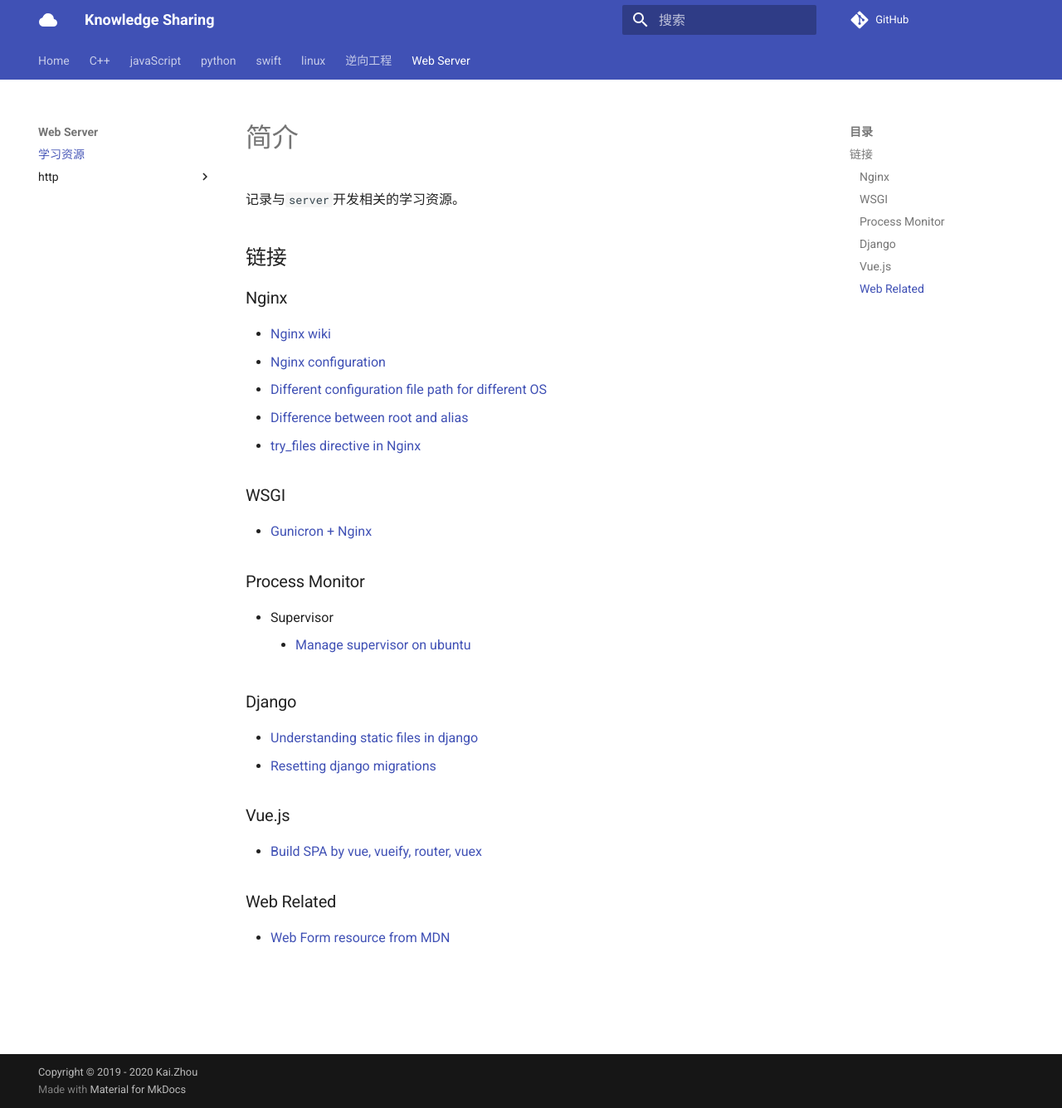
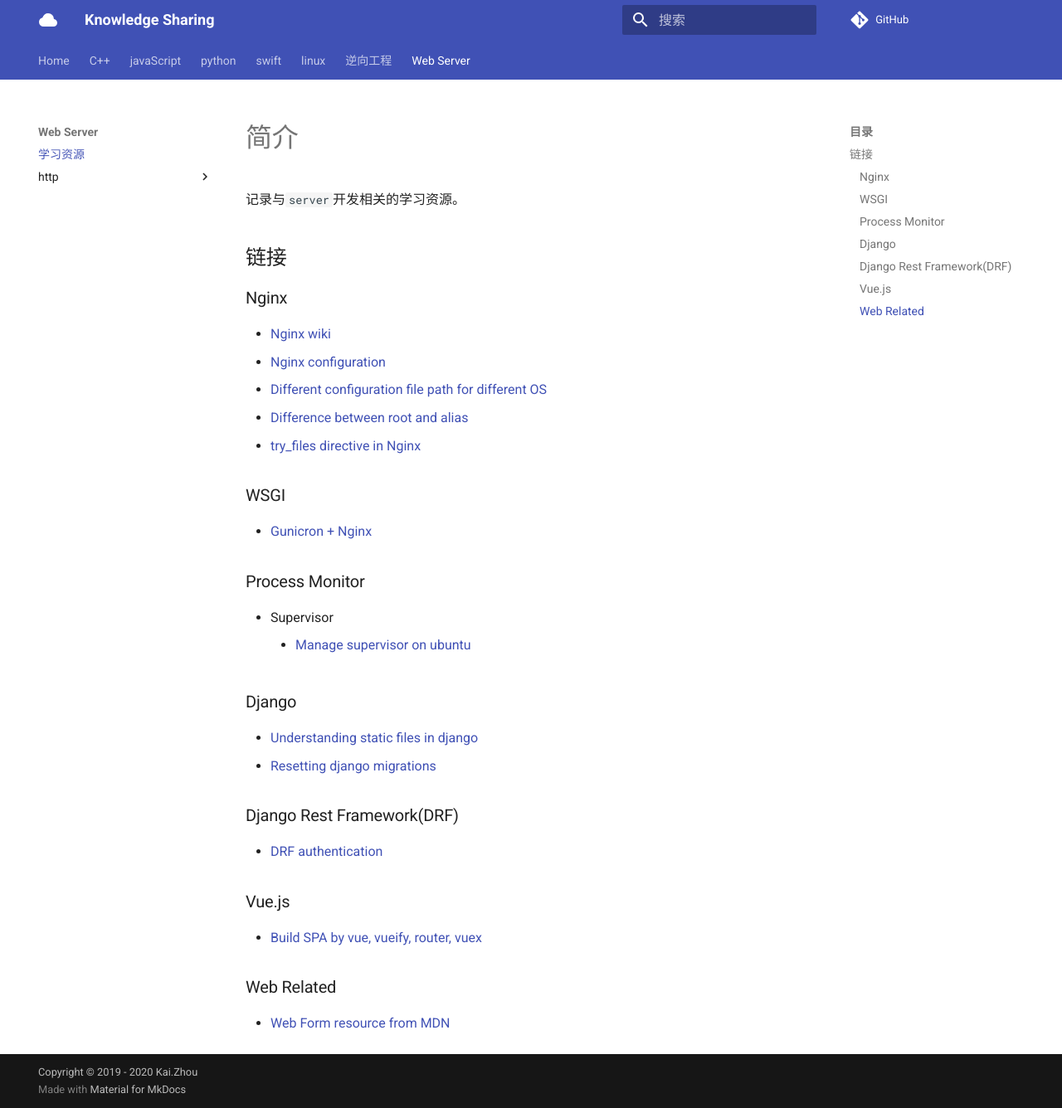
Before and after one commit to zhoukaidev/ks_blog, an MkDocs documentation site: the page built from docs/server/trainingResource.md, in a window 1280 px wide and 1336 px high. Shown: the whole window at 83% size. Built offline with MkDocs 1.6.1 and Material for MkDocs 9.7.7, drawn with Linux system fonts in a browser that asks for light colours; comment, search, counter and statistics services are not loaded.

Commit message:
Update trainingResource.md

```diff
--- a/docs/server/trainingResource.md
+++ b/docs/server/trainingResource.md
@@ -27,6 +27,10 @@
 * [Understanding static files in django](https://medium.com/@vonkunesnewton/understanding-static-files-in-django-heroku-1b8d2f003977)
 * [Resetting django migrations](https://www.techiediaries.com/resetting-django-migrations/)
 
+### Django Rest Framework(DRF)
+
+* [DRF authentication](https://simpleisbetterthancomplex.com/tutorial/2018/11/22/how-to-implement-token-authentication-using-django-rest-framework.html)
+
 ### Vue.js
 
 * [Build SPA by vue, vueify, router, vuex](https://github.com/ratracegrad/meal-prep)
```
